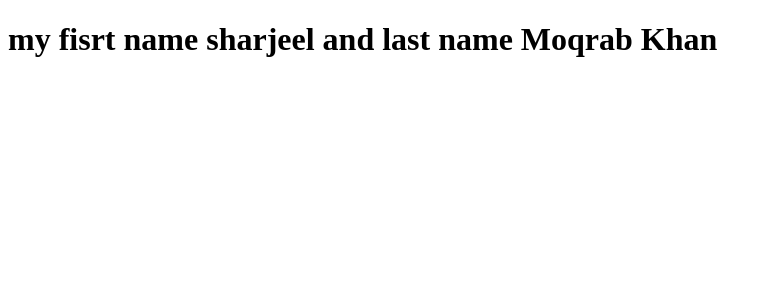
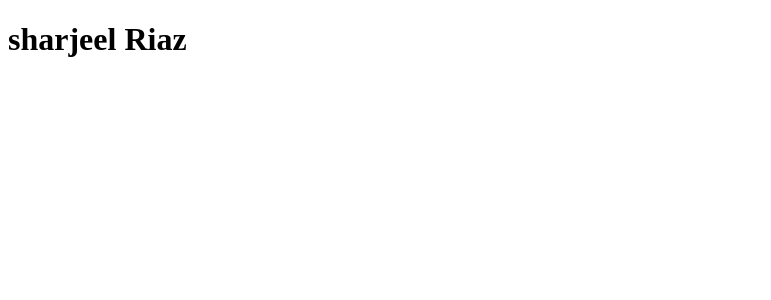
Before and after one commit to SharjeelMoqrabKhan/Basic-React-Learning-2020, a React (Create React App) app: page / in a window 1280 px wide. Shown: the top 300 px of the page, without its empty margins (0-771 px from the left). Built offline with nearby package versions, Linux system fonts and the light colour scheme; a web font is replaced by a local one.

Commit message:
useContext

```diff
--- a/src/app2.jsx
+++ b/src/app2.jsx
@@ -7,7 +7,7 @@ const App2 = () => {
   return (
     <React.Fragment>
       <FirstName.Provider value={"sharjeel"}>
-        <LastName.Provider value={"Moqrab Khan"}>
+        <LastName.Provider value={"Riaz"}>
           <ComA />
         </LastName.Provider>
       </FirstName.Provider>
--- a/src/context_api/ComA.jsx
+++ b/src/context_api/ComA.jsx
@@ -1,10 +1,14 @@
-import React from "react";
+import React, { useContext } from "react";
 import ComB from "./ComB";
-
+import { FirstName, LastName } from "../app2";
 const ComA = () => {
+  const fn = useContext(FirstName);
+  const ln = useContext(LastName);
   return (
     <React.Fragment>
-      <ComB />
+      <h1>
+        {fn} {ln}
+      </h1>
     </React.Fragment>
   );
 };
--- a/src/context_api/ComB.jsx
+++ b/src/context_api/ComB.jsx
@@ -1,6 +1,6 @@
 import React from "react";
 import ComC from "./ComC";
-import Comc from "./ComC";
+
 
 const ComB = () => {
   return (
```
